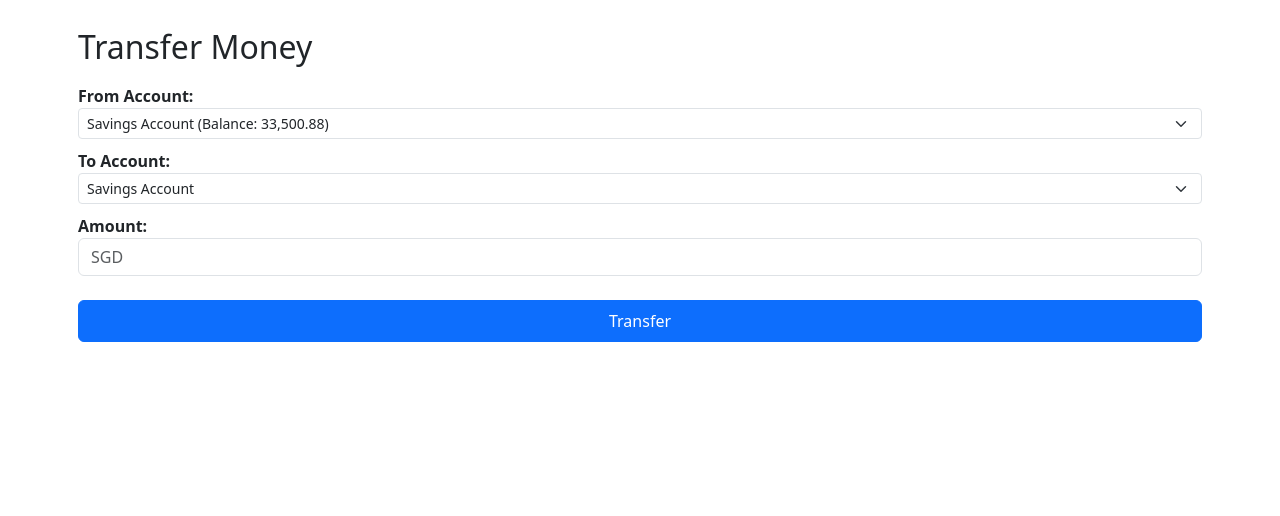
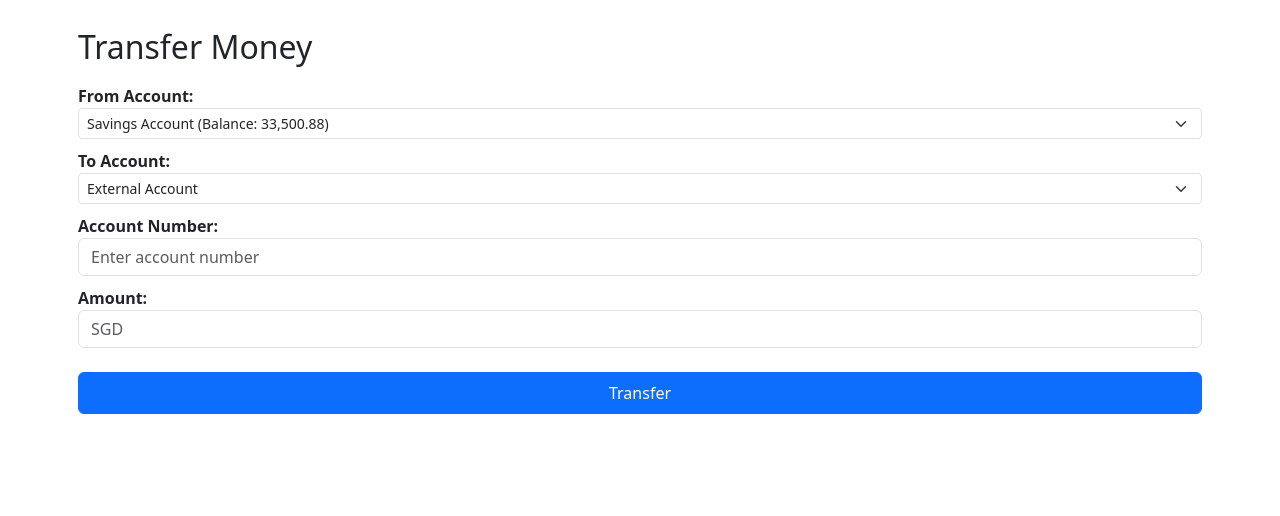
Before and after one commit to Cloudsine-weborion/wpop-presales-login-webapp, a FastAPI app: page /auth/bank/transfer in a window 1280 px wide. Shown: the part 152-668 px from the top of the page. Run offline with FastAPI, Linux system fonts and the light colour scheme; parts of the project's set-up code (start-up, migrations or seed data) failed here and were passed over; some libraries are stand-ins or nearby versions.

Commit message:
remove the option to select which account to transfer to

```diff
--- a/templates/bank-transfer.html
+++ b/templates/bank-transfer.html
@@ -71,17 +71,14 @@
 
                 <label for="toAccount">To Account:</label>
                 <select class="form-select form-select-sm" aria-label=".form-select-sm example" id="toAccount" required>
-                    <option value="savings">Savings Account</option>
+                    <!-- <option value="savings">Savings Account</option> -->
                     <option value="external">External Account</option>
                 </select>
 
-                <div id="externalAccountInfo" style="display: none;">
+                <div id="externalAccountInfo" style="display: block;">
                     <label for="accountNumber">Account Number:</label>
                     <input class="form-control" type="text" id="accountNumber" name="accountNumber"
                         value="{{accountNumber}}" placeholder="Enter account number" required>
-                    <label for="routingNumber">Routing Number:</label>
-                    <input class="form-control" type="text" id="routingNumber" name="routingNumber"
-                        value="{{routingNumber}}" placeholder="Enter routing number"required>
                 </div>
 
                 <label for="amount">Amount:</label>
@@ -103,7 +100,7 @@
     </section>
 
     <!-- JavaScript -->
-    <script>
+    <!-- <script>
         const toAccount = document.getElementById('toAccount');
         toAccount.addEventListener('change', function () {
             if (this.value === 'external') {
@@ -112,7 +109,7 @@
                 externalAccountInfo.style.display = 'none';
             }
         });
-    </script>
+    </script> -->
 
     <!-- Bootstrap JS, Popper.js, and jQuery (necessary for Bootstrap's JavaScript plugins) -->
     <script src="https://code.jquery.com/jquery-3.5.1.slim.min.js"></script>
```
